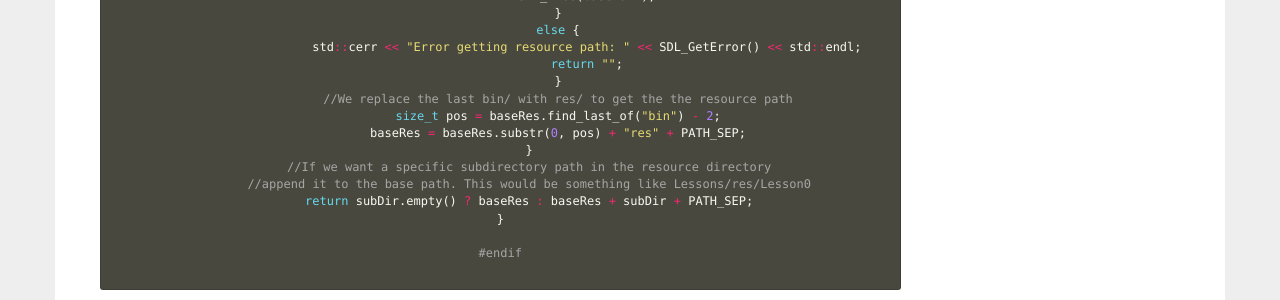
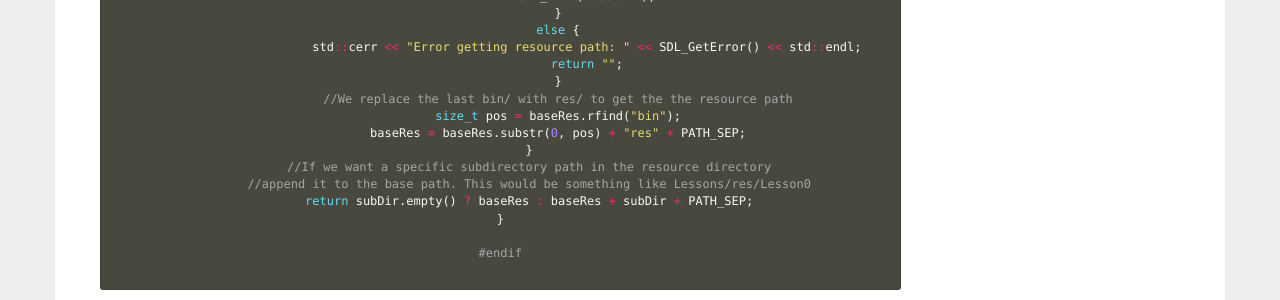
Before and after one commit to Twinklebear/Twinklebear.github.io, a Jekyll site: the page built from _posts/2014-06-16-postscript-0-properly-finding-resource-paths.md, in a window 1280 px wide and 900 px high, scrolled down 1349 px. Shown: the part 151-451 px from the top of the window. Built offline with Jekyll 4.4.1, drawn with Linux system fonts in a browser that asks for light colours; nearby versions of some CDN libraries; comment, search, counter and statistics services are not loaded.

Commit message:
use rfind instead of find_last_of
find_last_of isn't the behavior we want

```diff
--- a/_posts/2014-06-16-postscript-0-properly-finding-resource-paths.md
+++ b/_posts/2014-06-16-postscript-0-properly-finding-resource-paths.md
@@ -88,7 +88,7 @@ std::string getResourcePath(const std::string &subDir = ""){
 			return "";
 		}
 		//We replace the last bin/ with res/ to get the the resource path
-		size_t pos = baseRes.find_last_of("bin") - 2;
+		size_t pos = baseRes.rfind("bin");
 		baseRes = baseRes.substr(0, pos) + "res" + PATH_SEP;
 	}
 	//If we want a specific subdirectory path in the resource directory
```
